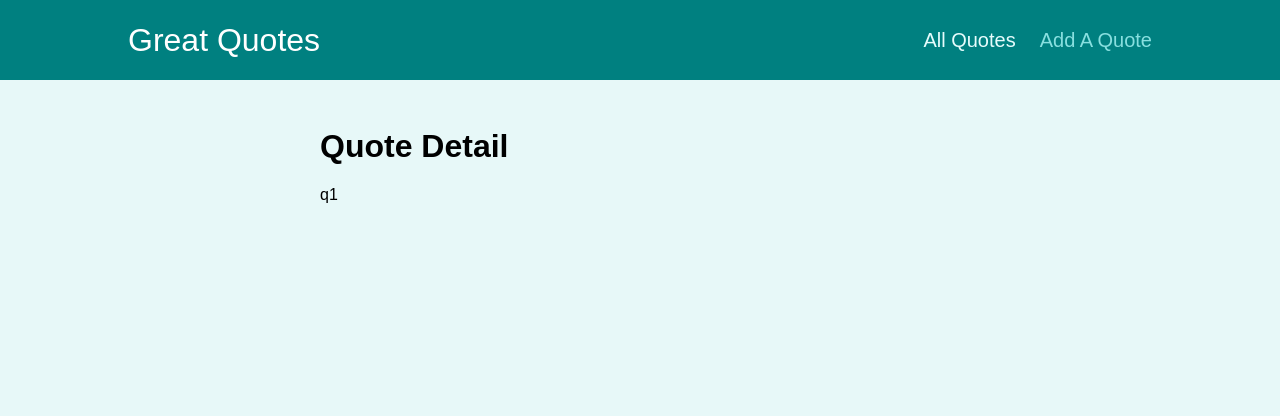
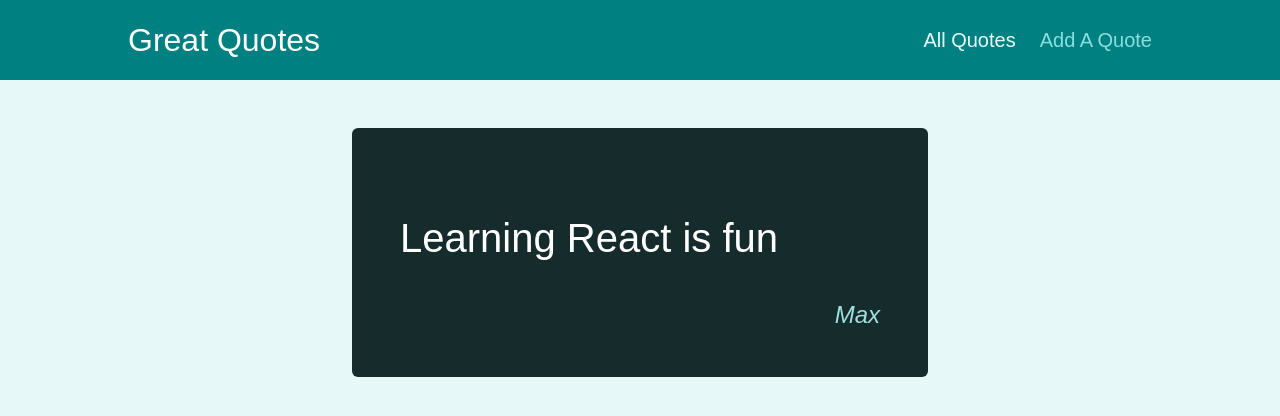
Before and after one commit to Puja0208/great-quotes-app-using-react-router, a React (Create React App) app: page /quotes/q1 in a window 1280 px wide. Shown: the top 416 px of the page. Built offline with nearby package versions, Linux system fonts and the light colour scheme.

Commit message:
feat: Use HighlightedQuote component to show quote details

```diff
--- a/src/pages/QuoteDetail.js
+++ b/src/pages/QuoteDetail.js
@@ -1,12 +1,32 @@
 import { useParams, Route } from "react-router-dom";
 
 import Comments from "../components/comments/Comments";
+import HighlightedQuote from "../components/quotes/HighlightedQuote";
+
+const DUMMY_QUOTES = [
+  {
+    id: "q1",
+    author: "Max",
+    text: "Learning React is fun",
+  },
+  {
+    id: "q2",
+    author: "John",
+    text: "Learning React is great",
+  },
+];
+
 const QuoteDetail = () => {
   const params = useParams();
+  const quote = DUMMY_QUOTES.find((q) => q.id === params.quoteId);
+
+  if (!quote) {
+    return <p>No quote found</p>;
+  }
+
   return (
     <>
-      <h1>Quote Detail </h1>
-      <p>{params.quoteId}</p>
+      <HighlightedQuote text={quote.text} author={quote.author} />
       <Route path={`/quotes/${params.quoteId}/comments`}>
         <Comments />
       </Route>
```
